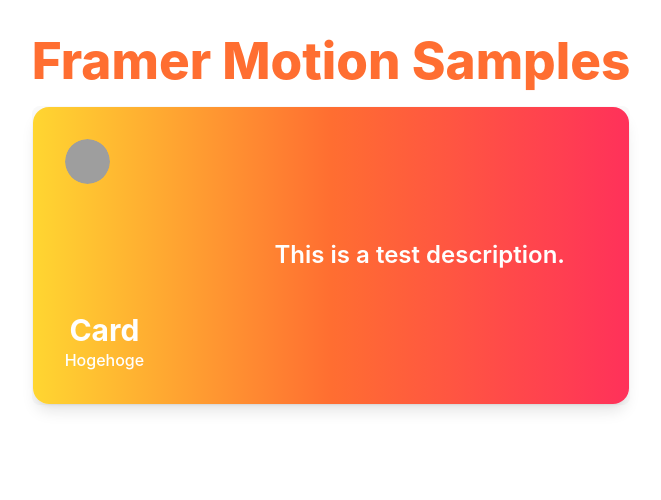
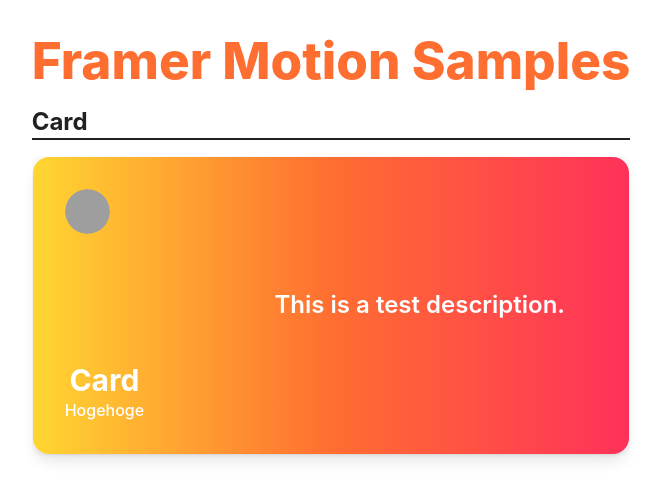
Before and after one commit to Watakumi/framer-samples, a React (Vite) app: page / in a window 1280 px wide. Shown: the top 500 px of the page, without its empty margins (309-970 px from the left). Built offline with nearby package versions, Linux system fonts and the light colour scheme; grey boxes are pictures that could not be loaded.

Commit message:
Add Card Section

```diff
--- a/src/App.tsx
+++ b/src/App.tsx
@@ -8,7 +8,11 @@
         Framer Motion Samples
       </h1>
       <div className="h-[90%]">
-        <Card />
+        <div>
+          <h2 className="text-left text-2xl font-bold text-[#212121]">Card</h2>
+          <hr className="mb-4 border-[1.5px] text-[#000] opacity-[0.87]" />
+          <Card />
+        </div>
       </div>
     </div>
   );
```
